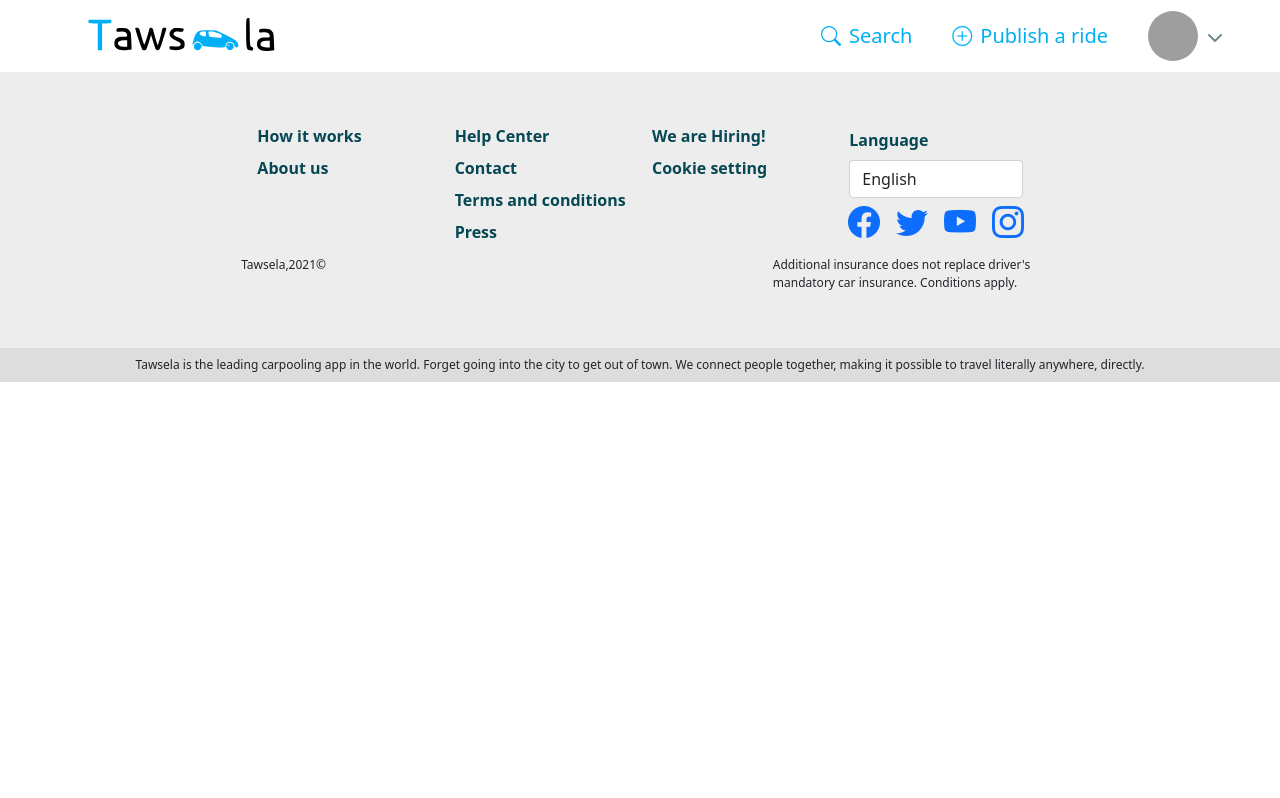
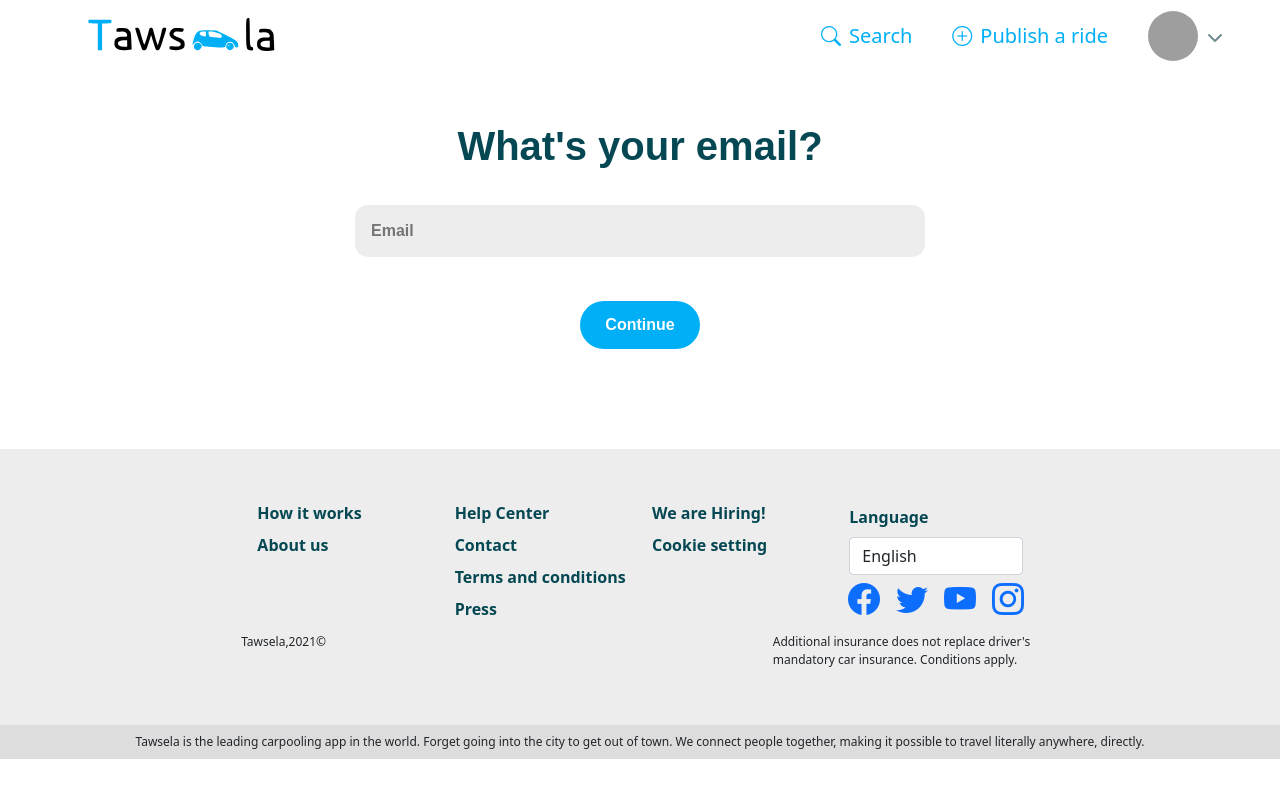
Before and after one commit to ahmedelsangek/Tawsela-Front, an Angular app: page /login in a window 1280 px wide. Before the commit this address led to /. Built offline with nearby package versions, Linux system fonts and the light colour scheme; grey boxes are pictures that could not be loaded.

Commit message:
login form

```diff
--- a/src/app/app-routing.module.ts
+++ b/src/app/app-routing.module.ts
@@ -1,5 +1,6 @@
 import { NgModule } from '@angular/core';
 import { RouterModule, Routes } from '@angular/router';
+import { LogInComponent } from './log-in/log-in.component';
 import { MainPageComponent } from './main-page/main-page.component';
 import { OfferSeatsComponent } from './offer-seats/offer-seats.component';
 import { PageNotFoundComponent } from './page-not-found/page-not-found.component';
@@ -14,6 +15,7 @@ const routes: Routes = [
   {path:"profile",component:ProfileComponent},
   {path:"sign-up",component:RegistrationComponent},
   {path:"signUpForm",component:FormComponent},
+  {path:"login",component:LogInComponent},
    {path:"*",component:PageNotFoundComponent},
 ];
 
--- a/src/app/app.module.ts
+++ b/src/app/app.module.ts
@@ -17,6 +17,7 @@ import { HelpCenterDivComponent } from './offer-seats/help-center-div/help-cente
 import { HeaderComponent } from './header/header.component';
 import { FooterComponent } from './footer/footer.component';
 import { PageNotFoundComponent } from './page-not-found/page-not-found.component';
+import { LogInComponent } from './log-in/log-in.component';
 
 @NgModule({
   declarations: [
@@ -33,7 +34,8 @@ import { PageNotFoundComponent } from './page-not-found/page-not-found.component
     HelpCenterDivComponent,
     HeaderComponent,
     FooterComponent,
-    PageNotFoundComponent
+    PageNotFoundComponent,
+    LogInComponent
   ],
   imports: [
     BrowserModule,
--- a/src/app/footer/footer.component.html
+++ b/src/app/footer/footer.component.html
@@ -1,5 +1,5 @@
 
-<footer class="footer-container row p-5 justify-content-center w-100 align-items-start" >
+<footer class="footer-container row p-5 justify-content-center w-100 align-items-start " >
     <!-- the first column -->
     <div class="col-10 col-md-2 d-flex flex-column ">
         <a href="#" class="my-1 text-decoration-none footerLinks">How it works</a>
--- a/src/app/footer/footer.component.scss
+++ b/src/app/footer/footer.component.scss
@@ -1,6 +1,7 @@
 .footer-container{
     background-color:  #ededed;
-    margin: 0px;
+     margin: 0px;
+    margin-top:100px;
 }
 .footerLinks{
 font-weight: bolder;
--- a/src/app/header/header.component.html
+++ b/src/app/header/header.component.html
@@ -26,7 +26,7 @@
 
                 <div class="menu">
                     <ul>
-                        <li><a class="nav-link" href="">Login</a></li>
+                        <li><a class="nav-link" [routerLink]="['/login']">Login</a></li>
                         <li><a class="nav-link" [routerLink]="['/sign-up']">Sign up</a></li>
                     </ul>
                 </div>
--- /dev/null
+++ b/src/app/log-in/log-in.component.html
@@ -0,0 +1,25 @@
+
+<section>
+<form #Form='ngForm'>
+<!-- email -->
+    <div  *ngIf="email" class="info text-center  ">
+      <h1>What's your email?</h1>
+      <div  *ngIf=" (email.errors?.required && email.touched)" class="form-text text-danger ">This field is required.</div>
+        <div  *ngIf=" (email.errors?.pattern )" class="form-text text-danger ">Must match yourEmail@domain.com</div>
+      <div class="input-div mb-3">
+        <input type="email" id="exampleInputEmail1" aria-describedby="emailHelp" required placeholder="Email" pattern="(?:^|\s)[\w!#$%&'*+/=?^`{|}~-](\.?[\w!#$%&'*+/=?^`{|}~-]+)*@\w+[.-]?\w*\.[a-zA-Z]{2,3}\b" name="email" #email="ngModel" [(ngModel)]="appUser.email" >
+      </div>
+      <button (click)="next()" [disabled]="email.invalid" >Continue</button>
+    </div>
+    <!-- password -->
+    <div *ngIf="password" class="info text-center">
+        <h1>We'll need the password.</h1>
+        <div class="input-div mb-3">
+          <div  *ngIf=" (password.errors?.required && password.touched)" class="form-text text-danger transition">This field is required.</div>
+          <div  *ngIf=" (password.errors?.pattern)" class="form-text text-danger">Minimum eight characters, at least one letter and one number</div>
+          <input type="password" id="password" placeholder="Password" pattern="^(?=.*[A-Za-z])(?=.*\d)[A-Za-z\d]{8,}$" required name="password" #password="ngModel" [(ngModel)]="appUser.password">
+        </div>
+        <button type="submit" [disabled]="password.invalid">submit</button>
+      </div>
+    </form>
+</section>
--- /dev/null
+++ b/src/app/log-in/log-in.component.scss
@@ -0,0 +1,56 @@
+section {
+    font-family: Arial, Helvetica, sans-serif;
+    margin: 50px auto;
+    h1 {
+      text-align: center;
+      font-size: 40px;
+      font-weight: 600;
+      color: #054752;
+      margin-bottom: 32px;
+    }
+    .input-div {
+      width: 45%;
+      margin: 0 auto;
+      input {
+        border: 3px solid white;
+        border-radius: 16px;
+        background-color: rgb(237, 237, 237);
+        color: rgb(5, 71, 82);
+        flex: 1 1 0%;
+        font-size: 16px;
+        font-weight: bold;
+        line-height: 20px;
+        width: 100%;
+        padding: 16px;
+        outline: none;
+        transition: border 0.1s ease;
+        &:focus {
+          border: 3px solid rgb(0, 175, 245);
+        }
+      }
+    }
+    button {
+      background-color: rgb(0, 175, 245);
+      color: rgb(255, 255, 255);
+      box-sizing: border-box;
+      display: inline-flex;
+      padding: 0px 24px;
+      border: 1px solid transparent;
+      border-radius: 48px;
+      font-size: 16px;
+      font-weight: bold;
+      text-align: center;
+      cursor: pointer;
+      height: 48px;
+      min-width: 48px;
+      max-width: 100%;
+      overflow: hidden;
+      align-items: center;
+      transition: max-width 500ms ease-in 0s, background-color 200ms ease-in 0s;
+      white-space: nowrap;
+      margin-top: 25px;
+    }
+  }
+.validationText{
+  opacity:0;
+}
--- /dev/null
+++ b/src/app/log-in/log-in.component.ts
@@ -0,0 +1,25 @@
+import { Component, OnInit } from '@angular/core';
+import { User } from '../shared classes and interfaces/user';
+
+@Component({
+  selector: 'app-log-in',
+  templateUrl: './log-in.component.html',
+  styleUrls: ['./log-in.component.scss']
+})
+export class LogInComponent implements OnInit {
+appUser= new User();
+email=true;
+password=false;
+  constructor() { }
+
+  ngOnInit(): void {
+  }
+
+  next(){
+    if (this.email==true) {
+      this.email=false;
+      this.password=true;
+    }
+  }
+
+}
--- a/src/app/registration/registration.component.scss
+++ b/src/app/registration/registration.component.scss
@@ -55,7 +55,3 @@ section {
     }
   }
 }
-.validationText{
-  transition:all;
-  transition-duration: 0.5s;
-}
```
